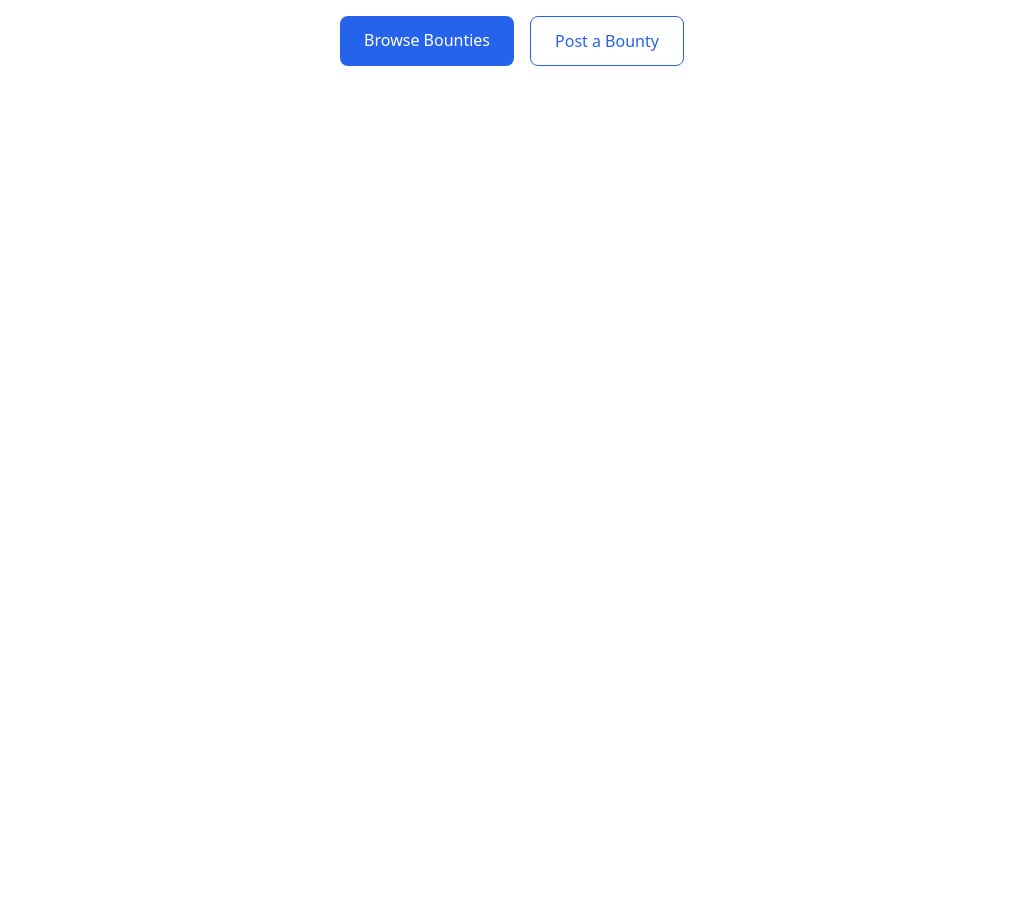
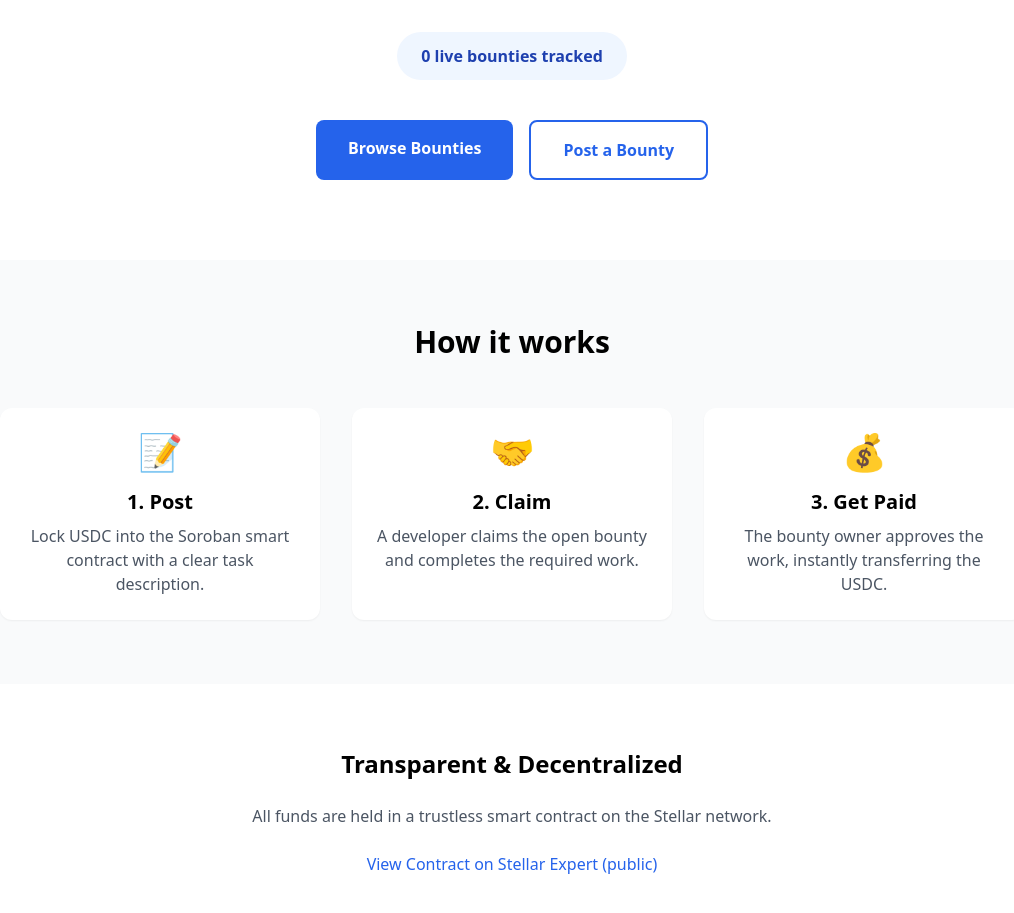
Before and after one commit to soroquest-hq/soroquest-app, a Next.js app: page / in a window 1280 px wide. Shown: the part 285-1198 px from the top of the page, without its empty margins (128-1142 px from the left). Before the commit the page ends 800 px from the top, so only its background shows below. Built offline with nearby package versions, Linux system fonts and the light colour scheme; no server answers.

Commit message:
feat: implement missing Phase 3 UI pages (landing, dashboard, bounties)

```diff
--- a/app/bounties/page.tsx
+++ b/app/bounties/page.tsx
@@ -6,13 +6,53 @@ import { useBounties } from '@/hooks/useBounties';
 
 export default function BountiesPage() {
   const [filter, setFilter] = useState<StatusFilter>(null);
-  const { bounties, loading, error } = useBounties(filter);
+  const { bounties, loading, loadingMore, error, hasMore, loadMore } = useBounties(filter, 10);
+
+  const filters: { label: string; value: StatusFilter }[] = [
+    { label: 'All', value: null },
+    { label: 'Open', value: 'open' },
+    { label: 'Claimed', value: 'claimed' },
+    { label: 'Completed', value: 'completed' },
+    { label: 'Cancelled', value: 'cancelled' },
+  ];
 
   return (
-    <div>
-      <h1 className="text-2xl font-bold mb-6">Browse Bounties</h1>
-      {/* TODO: filter tabs for Open / Claimed / Completed / Cancelled */}
+    <div className="max-w-4xl mx-auto px-4 py-8">
+      <h1 className="text-3xl font-bold mb-6">Browse Bounties</h1>
+
+      <div className="flex flex-wrap gap-2 mb-8">
+        {filters.map(f => (
+          <button
+            key={f.label}
+            onClick={() => setFilter(f.value)}
+            className={`px-4 py-2 rounded-full text-sm font-semibold transition-colors ${
+              filter === f.value ? 'bg-blue-600 text-white' : 'bg-gray-100 text-gray-700 hover:bg-gray-200'
+            }`}
+          >
+            {f.label}
+          </button>
+        ))}
+      </div>
+
       <BountyList bounties={bounties} loading={loading} error={error} />
+
+      {!loading && bounties.length === 0 && (
+        <div className="text-center py-12 text-gray-500">
+          No bounties found matching the selected filter.
+        </div>
+      )}
+
+      {!loading && hasMore && (
+        <div className="mt-8 text-center">
+          <button
+            onClick={loadMore}
+            disabled={loadingMore}
+            className="px-6 py-2 border border-gray-300 rounded-lg text-gray-700 hover:bg-gray-50 transition-colors disabled:opacity-50"
+          >
+            {loadingMore ? 'Loading...' : 'Load More'}
+          </button>
+        </div>
+      )}
     </div>
   );
 }
--- a/app/dashboard/page.tsx
+++ b/app/dashboard/page.tsx
@@ -1,24 +1,46 @@
 'use client';
-import React from 'react';
-// TODO: import useWallet, useBounties
+import React, { useEffect } from 'react';
+import { useRouter } from 'next/navigation';
+import { useWallet } from '@/hooks/useWallet';
+import { useBounties } from '@/hooks/useBounties';
+import BountyList from '@/components/bounty/BountyList';
 
 export default function DashboardPage() {
-  // TODO: if not connected, show "Connect wallet" prompt
-  // TODO: filter bounties by owner === wallet.publicKey (my posted)
-  // TODO: filter bounties by claimant === wallet.publicKey (my claimed)
+  const { wallet } = useWallet();
+  const router = useRouter();
+  const [mounted, setMounted] = React.useState(false);
+
+  useEffect(() => { setMounted(true); }, []);
+
+  useEffect(() => {
+    if (mounted && !wallet.connected) {
+      router.push('/');
+    }
+  }, [wallet.connected, mounted, router]);
+
+  const { bounties: postedBounties, loading: postedLoading, error: postedError } = useBounties(null, 50, wallet.publicKey || undefined);
+  const { bounties: claimedBounties, loading: claimedLoading, error: claimedError } = useBounties(null, 50, undefined, wallet.publicKey || undefined);
+
+  if (!mounted || !wallet.connected) return null;
 
   return (
-    <div>
-      <h1 className="text-2xl font-bold mb-6">My Dashboard</h1>
-      <section className="mb-8">
-        <h2 className="text-xl font-semibold mb-4">My Posted Bounties</h2>
-        {/* TODO: <BountyList> filtered by owner */}
-        <p className="text-gray-500">Connect your wallet to see your posted bounties.</p>
+    <div className="max-w-4xl mx-auto px-4 py-8">
+      <h1 className="text-3xl font-bold mb-8">My Dashboard</h1>
+
+      <section className="mb-12">
+        <h2 className="text-2xl font-semibold mb-6">My Posted Bounties</h2>
+        <BountyList bounties={postedBounties} loading={postedLoading} error={postedError} />
+        {!postedLoading && postedBounties.length === 0 && (
+          <p className="text-gray-500 py-4">You have not posted any bounties yet.</p>
+        )}
       </section>
+
       <section>
-        <h2 className="text-xl font-semibold mb-4">My Claimed Bounties</h2>
-        {/* TODO: <BountyList> filtered by claimant */}
-        <p className="text-gray-500">Connect your wallet to see your claimed bounties.</p>
+        <h2 className="text-2xl font-semibold mb-6">My Claimed Bounties</h2>
+        <BountyList bounties={claimedBounties} loading={claimedLoading} error={claimedError} />
+        {!claimedLoading && claimedBounties.length === 0 && (
+          <p className="text-gray-500 py-4">You have not claimed any bounties yet.</p>
+        )}
       </section>
     </div>
   );
--- a/app/page.tsx
+++ b/app/page.tsx
@@ -1,21 +1,76 @@
 import React from 'react';
 import Link from 'next/link';
+import { getBounties } from '@/lib/indexer';
 
-export default function Home() {
+const CONTRACT_ID = process.env.NEXT_PUBLIC_CONTRACT_ID as string;
+const NETWORK = process.env.NEXT_PUBLIC_STELLAR_NETWORK_PASSPHRASE?.includes('Test') ? 'testnet' : 'public';
+
+export default async function Home() {
+  let bountyCount = 0;
+  try {
+    const { meta } = await getBounties(null, 1, 0);
+    bountyCount = meta?.total || 0;
+  } catch (err) {
+    console.error("Failed to fetch bounty count:", err);
+  }
+
   return (
-    <section className="text-center py-20">
-      <h1 className="text-4xl font-bold">SoroQuest</h1>
-      <p className="mt-4 text-lg text-gray-600">
+    <div className="flex flex-col items-center">
+      <section className="text-center py-20 px-4 w-full max-w-4xl">
+        <h1 className="text-5xl font-bold mb-6">SoroQuest</h1>
+        <p className="text-xl text-gray-600 mb-8">
           Open source bounties powered by USDC on Stellar.
         </p>
-      <div className="mt-8 flex gap-4 justify-center">
-        <Link href="/bounties" className="px-6 py-3 bg-blue-600 text-white rounded-lg">
+
+        <div className="bg-blue-50 text-blue-800 px-6 py-3 rounded-full inline-block font-semibold mb-10">
+          {bountyCount} live bounties tracked
+        </div>
+
+        <div className="flex flex-col sm:flex-row gap-4 justify-center">
+          <Link href="/bounties" className="px-8 py-4 bg-blue-600 text-white rounded-lg font-semibold hover:bg-blue-700 transition">
             Browse Bounties
           </Link>
-        <Link href="/post" className="px-6 py-3 border border-blue-600 text-blue-600 rounded-lg">
+          <Link href="/post" className="px-8 py-4 border-2 border-blue-600 text-blue-600 rounded-lg font-semibold hover:bg-blue-50 transition">
             Post a Bounty
           </Link>
         </div>
       </section>
+
+      <section className="py-16 bg-gray-50 w-full text-center px-4">
+        <h2 className="text-3xl font-bold mb-12">How it works</h2>
+        <div className="max-w-5xl mx-auto grid grid-cols-1 md:grid-cols-3 gap-8">
+          <div className="p-6 bg-white rounded-xl shadow-sm">
+            <div className="text-4xl mb-4">📝</div>
+            <h3 className="text-xl font-bold mb-2">1. Post</h3>
+            <p className="text-gray-600">Lock USDC into the Soroban smart contract with a clear task description.</p>
+          </div>
+          <div className="p-6 bg-white rounded-xl shadow-sm">
+            <div className="text-4xl mb-4">🤝</div>
+            <h3 className="text-xl font-bold mb-2">2. Claim</h3>
+            <p className="text-gray-600">A developer claims the open bounty and completes the required work.</p>
+          </div>
+          <div className="p-6 bg-white rounded-xl shadow-sm">
+            <div className="text-4xl mb-4">💰</div>
+            <h3 className="text-xl font-bold mb-2">3. Get Paid</h3>
+            <p className="text-gray-600">The bounty owner approves the work, instantly transferring the USDC.</p>
+          </div>
+        </div>
+      </section>
+
+      <section className="py-16 px-4 w-full max-w-4xl text-center">
+        <h2 className="text-2xl font-bold mb-6">Transparent & Decentralized</h2>
+        <p className="text-gray-600 mb-6">
+          All funds are held in a trustless smart contract on the Stellar network.
+        </p>
+        <a
+          href={`https://stellar.expert/explorer/${NETWORK}/contract/${CONTRACT_ID}`}
+          target="_blank"
+          rel="noreferrer"
+          className="text-blue-600 hover:underline"
+        >
+          View Contract on Stellar Expert ({NETWORK})
+        </a>
+      </section>
+    </div>
   );
 }
--- a/lib/indexer.ts
+++ b/lib/indexer.ts
@@ -5,10 +5,14 @@ const API_BASE = process.env.NEXT_PUBLIC_INDEXER_URL || "http://localhost:8080";
 export async function getBounties(
   status?: StatusFilter,
   limit = 50,
-  offset = 0
+  offset = 0,
+  owner?: string,
+  claimant?: string
 ): Promise<{ data: Bounty[]; meta: any }> {
   const params = new URLSearchParams();
   if (status) params.append("status", status);
+  if (owner) params.append("owner", owner);
+  if (claimant) params.append("claimant", claimant);
   params.append("limit", limit.toString());
   params.append("offset", offset.toString());
 
```
Also changed, not shown: hooks/useBounties.ts (+35 -8 lines). Lines whose indentation alone changed are shown as unchanged.
